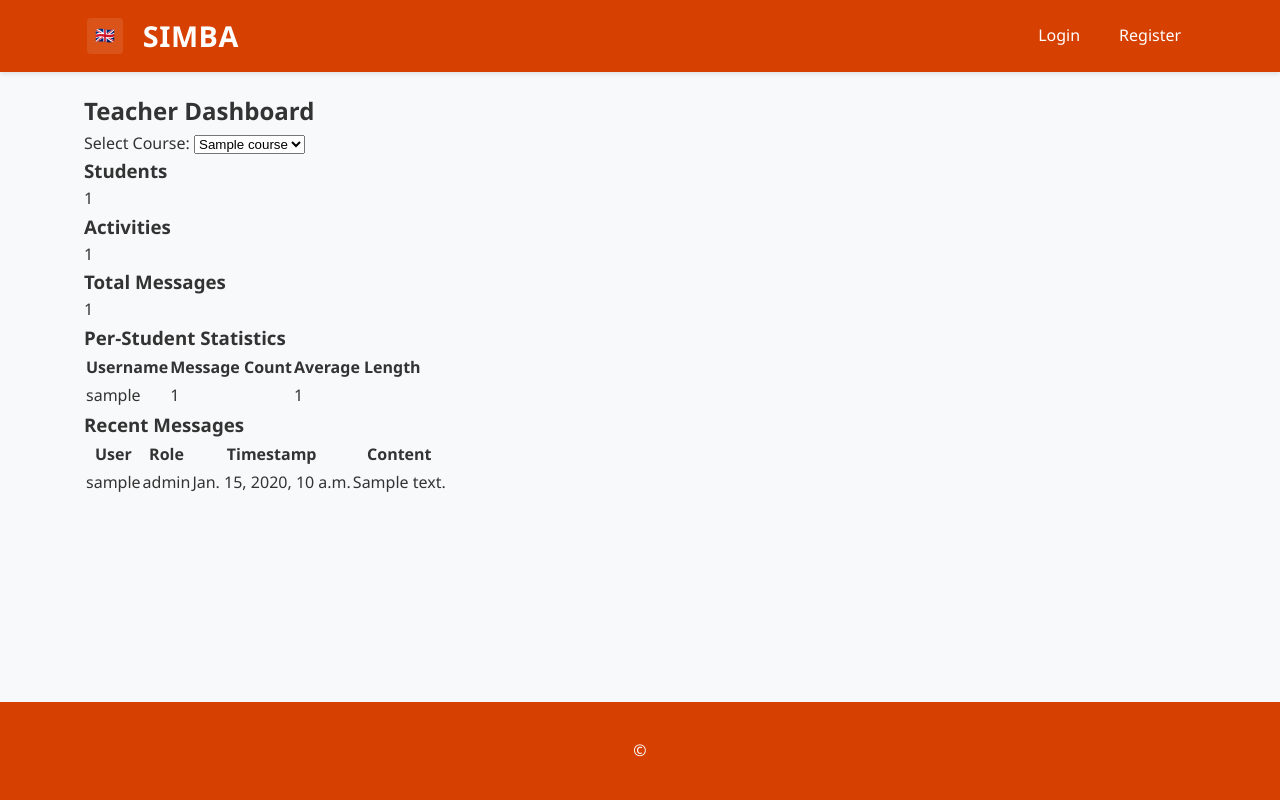
After one commit to WalidAssknid/simba, a Django app: template simbaapp/templates/dashboard.html in a window 1280 px wide. The commit adds this page. Run offline with Django 5.2, Linux system fonts and the light colour scheme; the template is opened without the code that fills it: most values are stand-ins (such as "Sample title", 1, 10 or a date in 2020).

Commit message:
feat: init dashboard

```diff
--- a/simbaapp/templates/base.html
+++ b/simbaapp/templates/base.html
@@ -6,6 +6,7 @@
     <meta name="viewport" content="width=device-width, initial-scale=1.0">
     <title>{% block title %}SIMBA{% endblock %}</title>
     <link rel="stylesheet" href="{% static 'css/style.css' %}">
+    <link rel="shortcut icon" href="{% static 'images/icons/favicon.ico' %}" type="image/x-icon" />
     {% block extra_css %}{% endblock %}
 </head>
 <body>
@@ -20,10 +21,12 @@
             <div class="nav-links">
                 {% if request.session.user_id %}
                     <a href="{% url 'courses' %}" style="margin-right: 15px;">My Courses</a>
+                    {% if request.session.role == 'teacher' %}
+                        <a href="{% url 'dashboard' %}" style="margin-right: 15px;">Dashboard</a>
+                    {% endif %}
                     <div class="user-menu">
                         <span>{{ request.session.username }}</span>
                         <div class="user-menu-content">
-                            <a href="{% url 'courses' %}">Dashboard</a>
                             <a href="{% url 'logout' %}">Logout</a>
                         </div>
                     </div>
--- /dev/null
+++ b/simbaapp/templates/dashboard.html
@@ -0,0 +1,75 @@
+{% extends 'base.html' %}
+{% block title %}Teacher Dashboard{% endblock %}
+{% block content %}
+<h2>Teacher Dashboard</h2>
+<form method="get" class="dashboard-form">
+  <label for="course-select">Select Course:</label>
+  <select name="course_id" id="course-select" onchange="this.form.submit()">
+    {% for c in courses %}
+      <option value="{{ c.id }}" {% if c == selected_course %}selected{% endif %}>{{ c.title }}</option>
+    {% endfor %}
+  </select>
+</form>
+
+<div class="stats-cards">
+  <div class="card">
+    <h3>Students</h3>
+    <p>{{ students_count }}</p>
+  </div>
+  <div class="card">
+    <h3>Activities</h3>
+    <p>{{ activities_count }}</p>
+  </div>
+  <div class="card">
+    <h3>Total Messages</h3>
+    <p>{{ total_messages }}</p>
+  </div>
+</div>
+
+<h3>Per-Student Statistics</h3>
+<table class="table">
+  <thead>
+    <tr>
+      <th>Username</th>
+      <th>Message Count</th>
+      <th>Average Length</th>
+    </tr>
+  </thead>
+  <tbody>
+    {% for stat in stats_per_student %}
+      <tr>
+        <td>{{ stat.username }}</td>
+        <td>{{ stat.message_count }}</td>
+        <td>{{ stat.avg_length }}</td>
+      </tr>
+    {% empty %}
+      <tr><td colspan="3">No student messages.</td></tr>
+    {% endfor %}
+  </tbody>
+</table>
+
+<h3>Recent Messages</h3>
+<table class="table">
+  <thead>
+    <tr>
+      <th>User</th>
+      <th>Role</th>
+      <th>Timestamp</th>
+      <th>Content</th>
+    </tr>
+  </thead>
+  <tbody>
+    {% for msg in last_messages %}
+      <tr>
+        <td>{{ msg.thread.user.username }}</td>
+        <td>{{ msg.role }}</td>
+        <td>{{ msg.timestamp }}</td>
+        <td>{{ msg.content|truncatechars:100 }}</td>
+      </tr>
+    {% empty %}
+      <tr><td colspan="4">No messages to display.</td></tr>
+    {% endfor %}
+  </tbody>
+</table>
+
+{% endblock %}
--- a/simbaapp/urls.py
+++ b/simbaapp/urls.py
@@ -11,4 +11,5 @@ urlpatterns = [
     path('course/<int:course_id>/', views.course_detail_view, name='course_detail'),
     path('course/<int:course_id>/activity/create/', views.create_activity_view, name='create_activity'),
     path('course/join/', views.join_course_view, name='join_course'),
+    path('dashboard/', views.dashboard_view, name='dashboard'),
 ]
```
Also changed, not shown: simbaapp/views.py (+62 -1 lines), simbaapp/static/images/icons/favicon.ico (renamed from simbaapp/static/images/icons/favico.ico).
